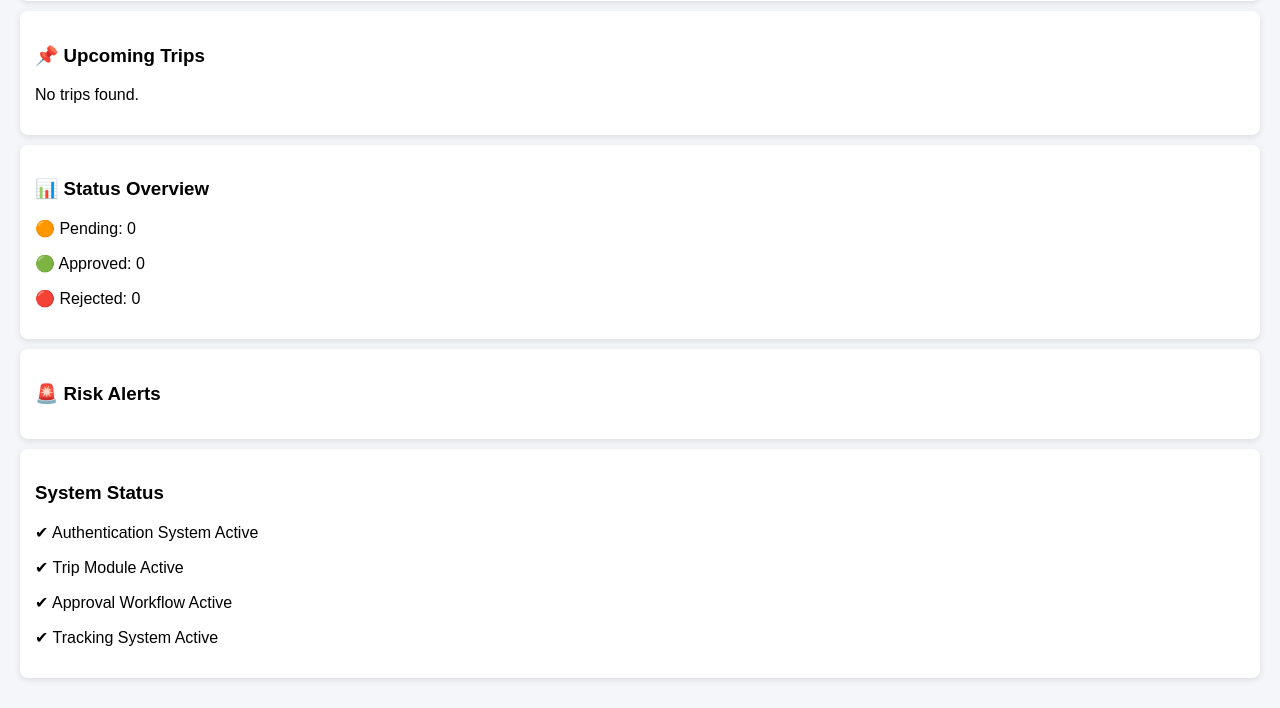
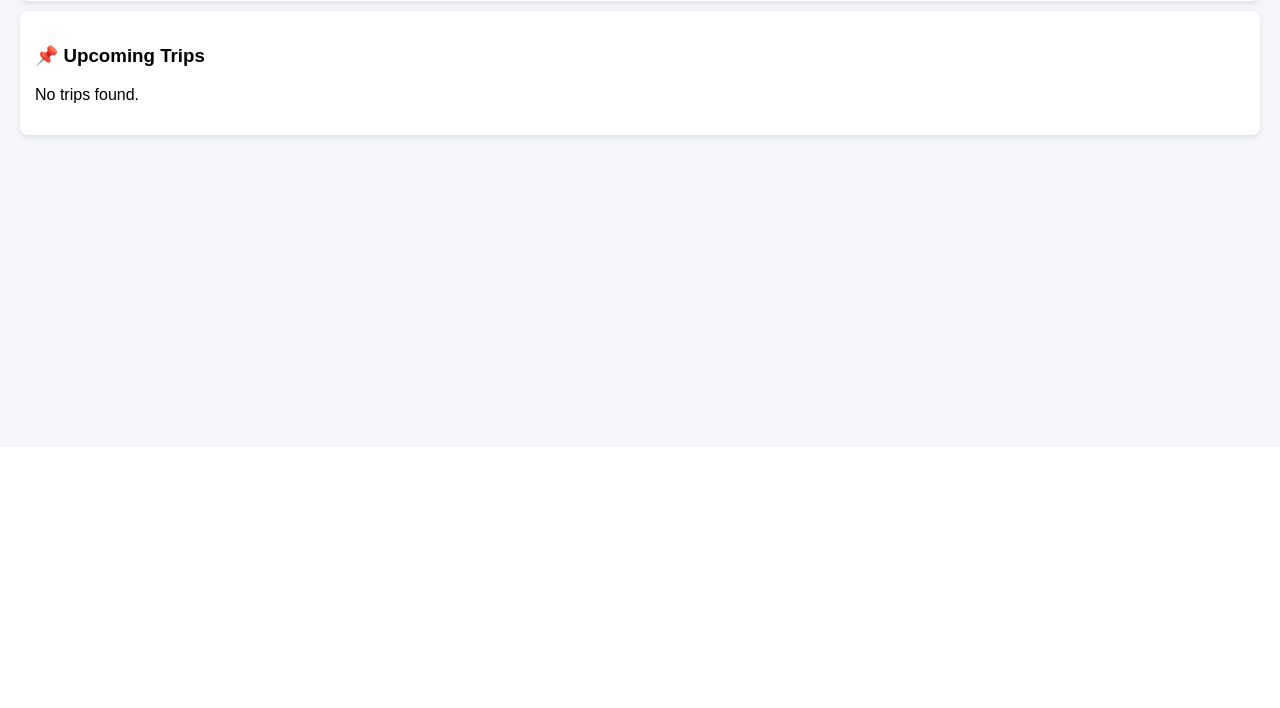
Before and after one commit to var324/Travelmate, a Flask app: template templates/dashboard.html in a window 1280 px wide. Shown: the part 353-1061 px from the top of the page. After the commit the page ends 495 px from the top, so only its background shows below. Run offline with Flask 3, Linux system fonts and the light colour scheme; the template is opened without the code that fills it: values that come from a table or form of the project are taken from there, others are empty.

Commit message:
Update dashboard.html

```diff
--- a/templates/dashboard.html
+++ b/templates/dashboard.html
@@ -146,58 +146,6 @@
         {% endif %}
     </div>
 
-    <!-- STATUS OVERVIEW -->
-    <div class="card">
-        <h3>📊 Status Overview</h3>
-
-        <p>🟠 Pending:
-            {{ trips|selectattr("status","equalto","pending")|list|length }}
-        </p>
-
-        <p>🟢 Approved:
-            {{ trips|selectattr("status","equalto","approved")|list|length }}
-        </p>
-
-        <p>🔴 Rejected:
-            {{ trips|selectattr("status","equalto","rejected")|list|length }}
-        </p>
-    </div>
-
-    <!-- RISK ALERTS -->
-    <div class="card">
-        <h3>🚨 Risk Alerts</h3>
-
-        {% for trip in trips %}
-            {% if trip.risks is defined and trip.risks %}
-                {% for risk in trip.risks %}
-
-                    <div style="background:#fff3f3; padding:10px; margin:8px 0; border-left:4px solid red;">
-
-                        <b>{{ risk.event_type.replace('_',' ') }}</b><br>
-                        {{ risk.message }}<br>
-
-                        <span class="small">
-                            <b>Suggestion:</b> {{ risk.suggestion }}
-                        </span>
-
-                    </div>
-
-                {% endfor %}
-            {% endif %}
-        {% endfor %}
-
-    </div>
-
-    <!-- SYSTEM STATUS -->
-    <div class="card">
-        <h3>System Status</h3>
-        <p>✔ Authentication System Active</p>
-        <p>✔ Trip Module Active</p>
-        <p>✔ Approval Workflow Active</p>
-        <p>✔ Tracking System Active</p>
-    </div>
-
-</div>
 
 </body>
 </html>
```
